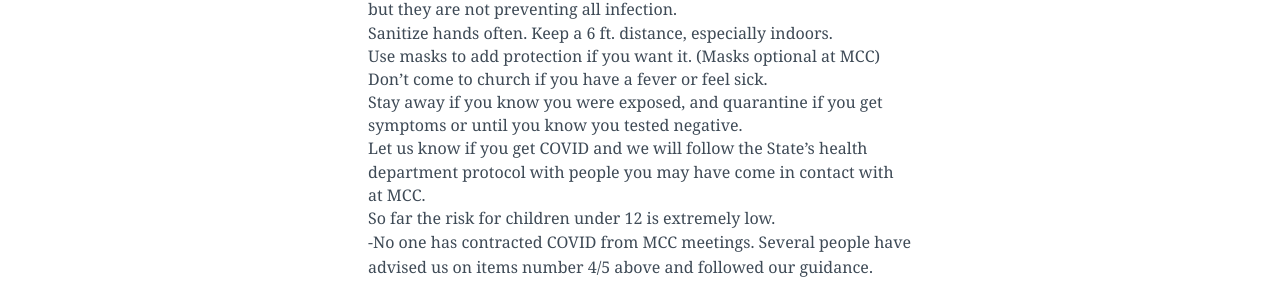
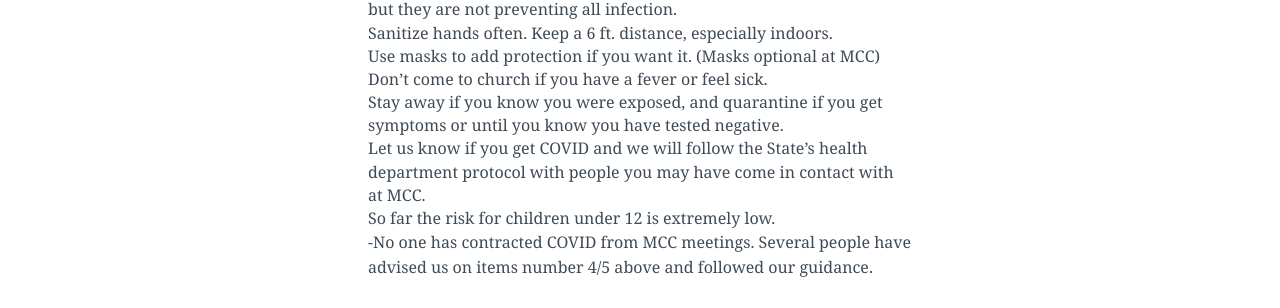
Before and after one commit to lukemoderwell/mariemont, a Jekyll site: the page built from updates.markdown, in a window 1280 px wide and 900 px high. Shown: the part 354-662 px from the top of the window. Built offline with Jekyll 4.4.1, drawn with Linux system fonts in a browser that asks for light colours; nearby versions of some CDN libraries.

Commit message:
Updated Updates

```diff
--- a/updates.markdown
+++ b/updates.markdown
@@ -17,7 +17,7 @@
 2. Sanitize hands often. Keep a 6 ft. distance, especially indoors.
 3. Use masks to add protection if you want it. (Masks optional at MCC)
 4. Don’t come to church if you have a fever or feel sick.
-5. Stay away if you know you were exposed, and quarantine if you get symptoms or until you know you tested negative.
+5. Stay away if you know you were exposed, and quarantine if you get symptoms or until you know you have tested negative.
 6. Let us know if you get COVID and we will follow the State’s health department protocol with people you may have come in contact with at MCC.
 7. So far the risk for children under 12 is extremely low.
 
```
